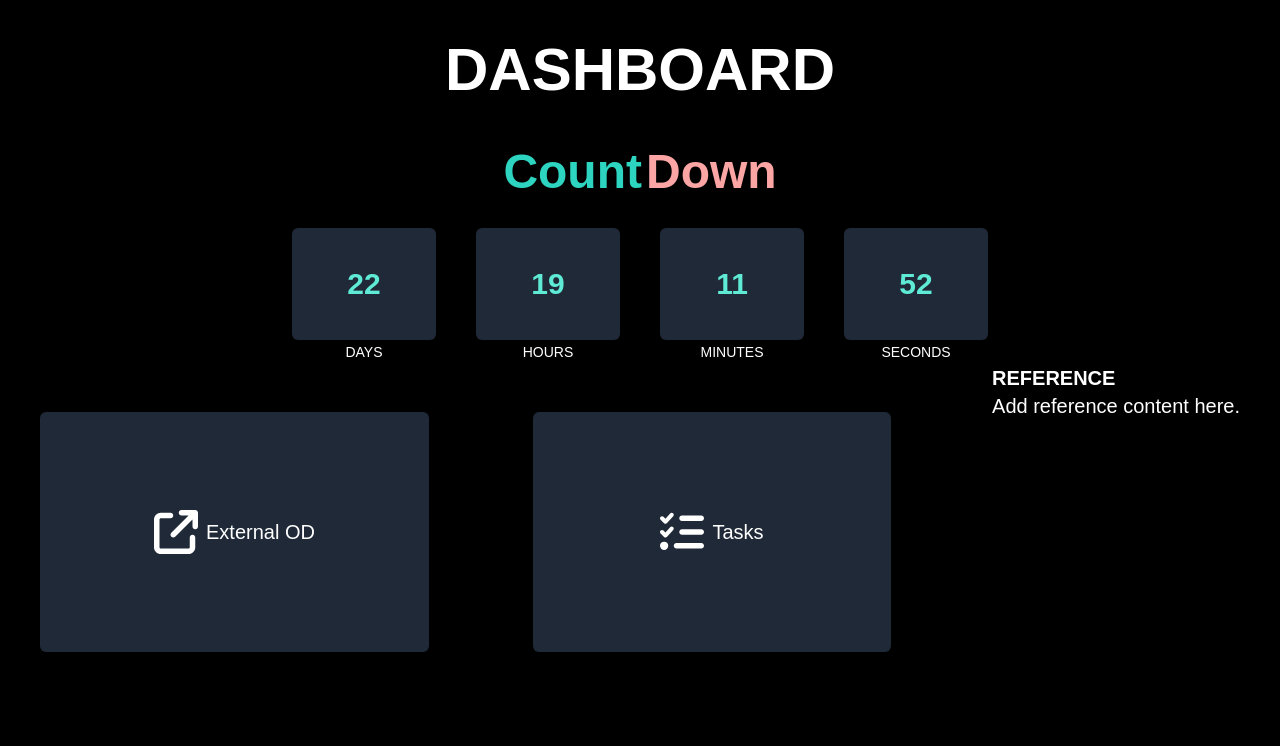
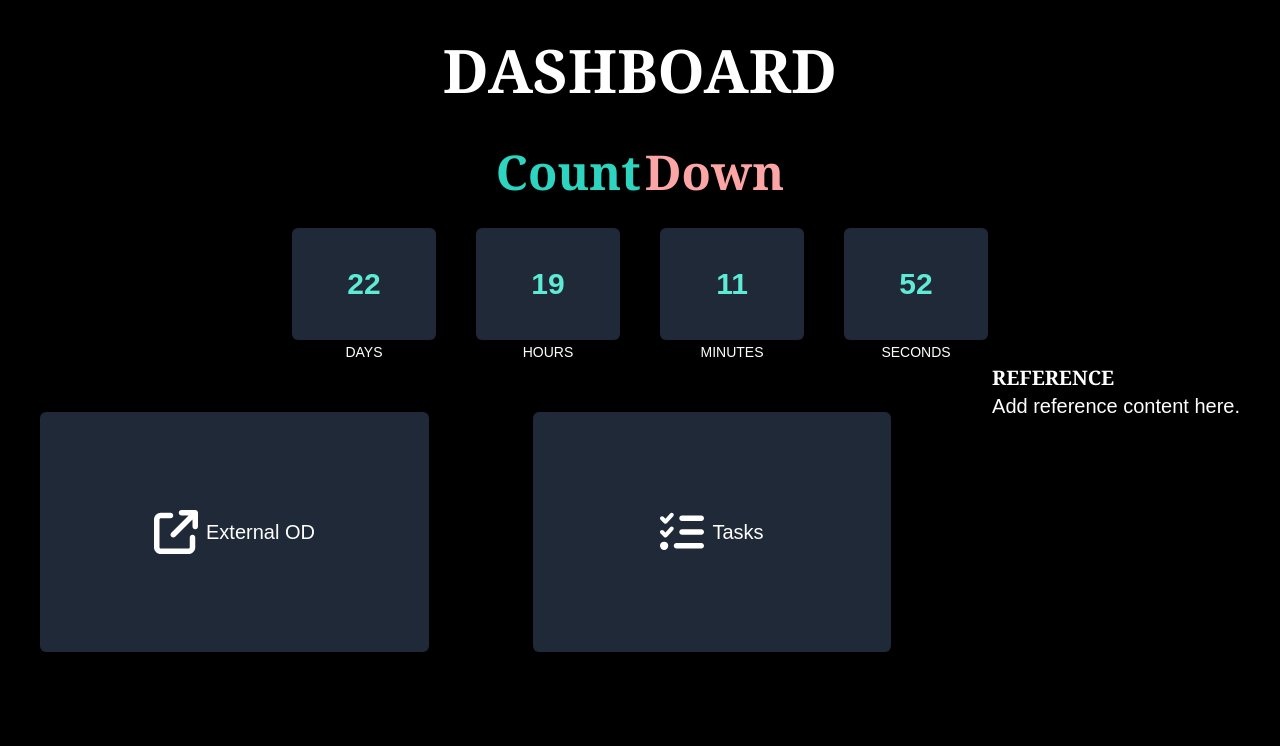
Before and after one commit to PriyaDharsini2006/Dashboard, a Next.js app: page /Navbar in a window 1280 px wide. Shown: the top 746 px of the page. Built offline with nearby package versions, Linux system fonts and the light colour scheme.

Commit message:
font family

```diff
--- a/src/app/Navbar/page.js
+++ b/src/app/Navbar/page.js
@@ -234,13 +234,13 @@ const Navbar = () => {
   };
 
   return (
-    <div className="flex flex-col items-center bg-black text-center p-4 md:p-6 lg:p-10">
-      <div className="text-3xl md:text-4xl lg:text-6xl text-white font-bold mb-4 md:mb-6 lg:mb-8">DASHBOARD</div>
+    <div className="flex flex-col items-center bg-black  text-center p-4 md:p-6 lg:p-10">
+      <div className="text-3xl md:text-4xl lg:text-6xl text-white font-serif font-bold mb-4 md:mb-6 lg:mb-8">DASHBOARD</div>
 
       <div className="flex flex-col items-center mb-4 md:mb-6">
         <div className="flex flex-row p-2 md:p-4">
-          <h1 className="glitch text-3xl md:text-4xl lg:text-5xl font-bold text-teal-400 mr-1">Count</h1>
-          <h1 className="glitch text-3xl md:text-4xl lg:text-5xl font-bold text-red-300">Down</h1>
+          <h1 className="glitch text-3xl md:text-4xl lg:text-5xl font-bold font-serif text-teal-400 mr-1">Count</h1>
+          <h1 className="glitch text-3xl md:text-4xl lg:text-5xl font-bold font-serif text-red-300">Down</h1>
         </div>
 
         <div className="grid grid-cols-2 md:flex md:flex-row gap-2 md:space-x-4 mt-4">
@@ -294,7 +294,7 @@ const Navbar = () => {
 
         <div className="text-base md:text-lg lg:text-xl font-redhat w-full lg:w-auto">
           <div className="text-center lg:text-left mb-2">
-            <div className="font-semibold text-white">REFERENCE</div>
+            <div className="font-bold font-serif text-white">REFERENCE</div>
             <p className="text-white">Add reference content here.</p>
           </div>
         </div>
--- a/src/app/acess-denied/AccessDenied.module.css
+++ b/src/app/acess-denied/AccessDenied.module.css
@@ -130,6 +130,7 @@
     color: red;
     font-size: 3rem;
     font-weight: bold;
+    font-family:hacked;
     letter-spacing: 2px;
     position: relative;
     text-transform: uppercase;
--- a/src/app/acess-granted/AccessDenied.module.css
+++ b/src/app/acess-granted/AccessDenied.module.css
@@ -228,6 +228,7 @@
   color: rgb(0, 255, 30);
   font-size: 3rem;
   font-weight: bold;
+  font-family: hacked;
   letter-spacing: 2px;
   position: relative;
   text-transform: uppercase;
--- a/src/app/api/auth/[...nextauth]/route.js
+++ b/src/app/api/auth/[...nextauth]/route.js
@@ -19,7 +19,7 @@ export const authOptions = {
       if (account.provider === "google") {
         // Additional checks based on Google profile if needed
         if (profile.email.endsWith("@citchennai.net")) {
-          return true;  // Allow only users from CIT Chennai
+          return 'true';  // Allow only users from CIT Chennai
         } else {
           console.log(`Invalid Email ${profile.email}`);
           return "/acess-denied"; // Redirect to error page if unauthorized
```
Also changed, not shown: src/app/task-view/page.js (+3 -226 lines).
